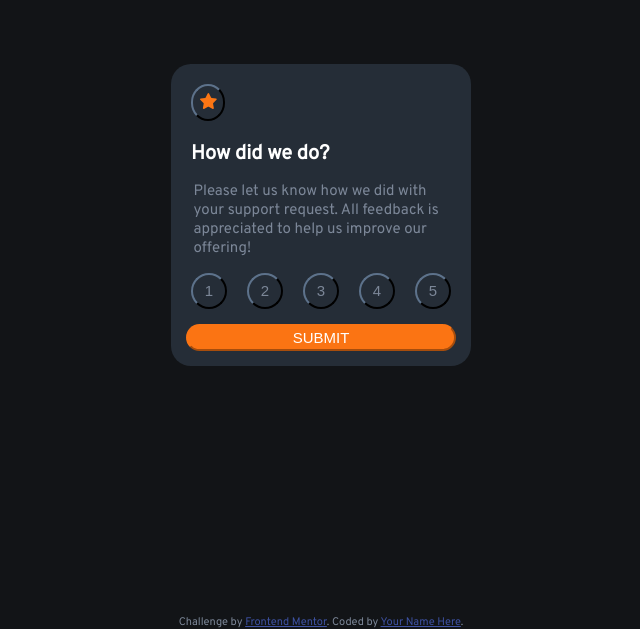
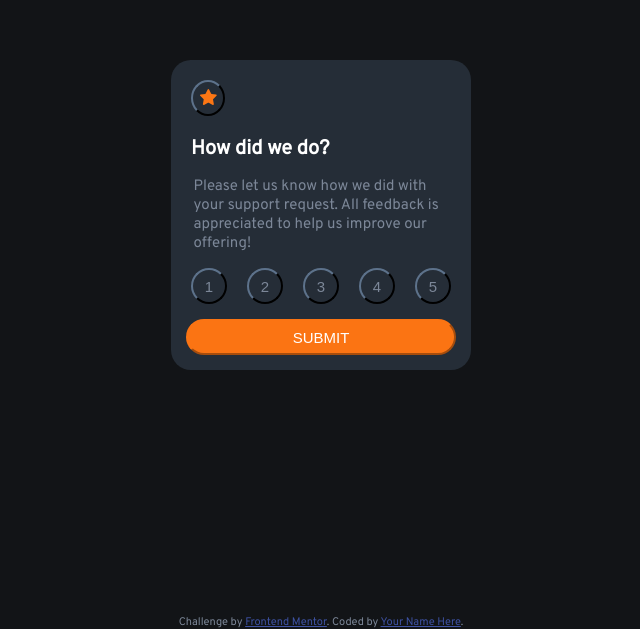
Before and after one commit to codinci/interactive-rating-component, a plain HTML site: page index.html in a window 1280 px wide. Shown: the part 185-814 px from the top of the page, without its empty margins (319-959 px from the left). Drawn offline with Linux system fonts and the light colour scheme.

Commit message:
Changed div to a form with input elements

```diff
--- a/index.html
+++ b/index.html
@@ -1,8 +1,10 @@
 <!DOCTYPE html>
 <html lang="en">
+
     <head>
         <meta charset="UTF-8">
-  <meta name="viewport" content="width=device-width, initial-scale=1.0"> <!-- displays site properly based on user's device -->
+        <meta name="viewport" content="width=device-width, initial-scale=1.0">
+        <!-- displays site properly based on user's device -->
 
         <link rel="icon" type="image/png" sizes="32x32" href="./images/favicon-32x32.png">
         <link rel="stylesheet" href="./src/styles.css">
@@ -10,21 +12,28 @@
         <title>Frontend Mentor | Interactive rating component</title>
 
     </head>
+
     <body>
         <!-- Rating state start -->
         <section class="rate--state">
             <div class="card">
-      <button class="icon--button"><img  src="./images/icon-star.svg" alt="Star icon"></button>
+                <button class="icon--button"><img src="./images/icon-star.svg" alt="Star icon"></button>
                 <div class="rating--statement">
                     <h2>How did we do?</h2>
 
                     <p>Please let us know how we did with your support request. All feedback is appreciated
                         to help us improve our offering!</p>
                 </div>
-      <div class="ratings">
-        <button>1</button><button>2</button><button>3</button><button>4</button><button>5</button>
-      </div>
-      <button class="submit">Submit</button>
+                <form class="rating--form">
+                    <fieldset>
+                        <input id="1" value="1" type="button">
+                        <input id="2" value="2" type="button">
+                        <input id="3" value="3" type="button">
+                        <input id="4" value="4" type="button">
+                        <input id="5" value="5" type="button">
+                    </fieldset>
+                    <input type="submit" value="Submit">
+                </form>
             </div>
         </section>
 
@@ -46,8 +55,10 @@
             </div>
         </section>
         <div class="attribution">
-    <span>Challenge by <a href="https://www.frontendmentor.io?ref=challenge" target="_blank">Frontend Mentor</a>.</span>
+            <span>Challenge by <a href="https://www.frontendmentor.io?ref=challenge" target="_blank">Frontend
+                    Mentor</a>.</span>
             <span>Coded by <a href="#">Your Name Here</a>.</span>
         </div>
     </body>
+
 </html>
--- a/src/styles.css
+++ b/src/styles.css
@@ -37,9 +37,13 @@ section {
     flex-direction: column;
 }
 
-/* .rate--state {
-    display: none;
-} */
+button.icon--button {
+    margin: 1.5em;
+    padding: .5em;
+    background-color: var(--neutral-dark-blue);
+    border-color: var(--neutral-dark-blue);
+    border-radius: 50%;
+}
 
 h2 {
     color: var(--neutral-white);
@@ -48,68 +52,24 @@ h2 {
     margin: 0 1em;
 }
 
-.card {
-    width: 300px;
-    margin: 35em auto;
-    background-color: var(--neutral-dark-blue);
-    border-radius: 2em;
-}
-
-button.icon--button {
-    margin: 1.5em;
-    padding: .5em;
-    background-color: var(--neutral-dark-blue);
-    border-color: var(--neutral-dark-blue);
-    border-radius: 50%;
-}
-
-.rating--statement p {
-    font-size: 1.5rem;
-    font-weight: 400;
-    margin: 1em 1.5em;
-}
-
-.ratings {
+fieldset {
+    border: none;
     display: flex;
     justify-content: space-evenly;
 }
 
-.ratings button{
-    display: block;
+input {
+    font-size: 1.5rem;
     width: 2.4em;
     height: 2.4em;
-    padding: .3em;
     background-color: var(--neutral-dark-blue);
     color: var(--neutral-medium-grey);
     border-radius: 50%;
     border-color: var(--neutral-dark-blue);
-    font-size: 1.5rem;
     cursor: pointer;
 }
 
-
-
-.ratings button:active {
-    background-color: var(--primary-orange);
-    color: var(--neutral-white);
-}
-
-.ratings button:visited {
-    background-color: var(--neutral-light-grey);
-    color: var(--neutral-white);
-}
-
-.submit:hover {
-    background-color: var(--neutral-white);
-    color: var(--primary-orange);
-}
-
-.submit:active {
-    background-color: var(--neutral-white);
-    color: var(--primary-orange);
-}
-
-button.submit {
+input[type='submit'] {
     margin: 1em;
     padding: .2em;
     border-color: var(--primary-orange);
@@ -121,8 +81,37 @@ button.submit {
     display: block;
     width: 90%;
     text-align: center;
-    cursor: pointer;
+    text-transform: uppercase;
 }
+
+.active {
+    background-color: var(--neutral-medium-grey);
+    color: var(--neutral-white);
+}
+input:hover {
+    background-color: var(--primary-orange);
+    color: var(--neutral-white);
+}
+
+input[type='submit']:hover {
+    background-color: var(--neutral-white);
+    color: var(--primary-orange);
+    border-color: var(--neutral-white);
+}
+.card {
+    width: 300px;
+    margin: 35em auto;
+    background-color: var(--neutral-dark-blue);
+    border-radius: 2em;
+}
+
+.rating--statement p {
+    font-size: 1.5rem;
+    font-weight: 400;
+    margin: 1em 1.5em;
+}
+
+
 
 .thank--you {
     display: none;
```
Lines whose indentation alone changed are shown as unchanged.
